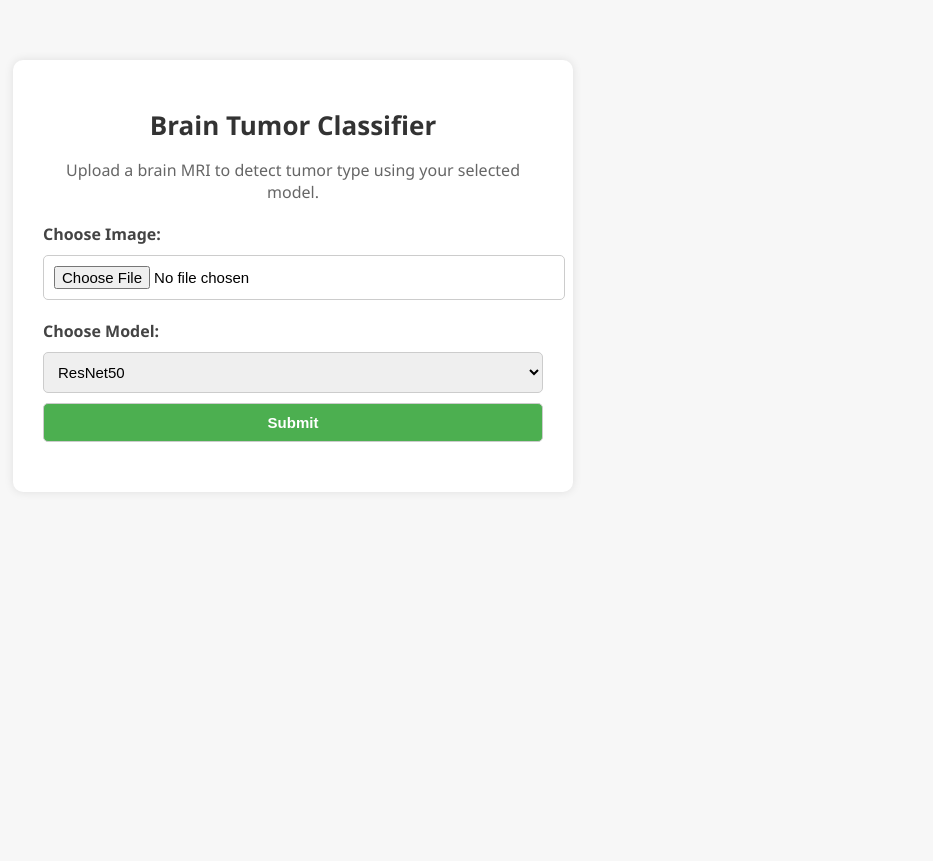
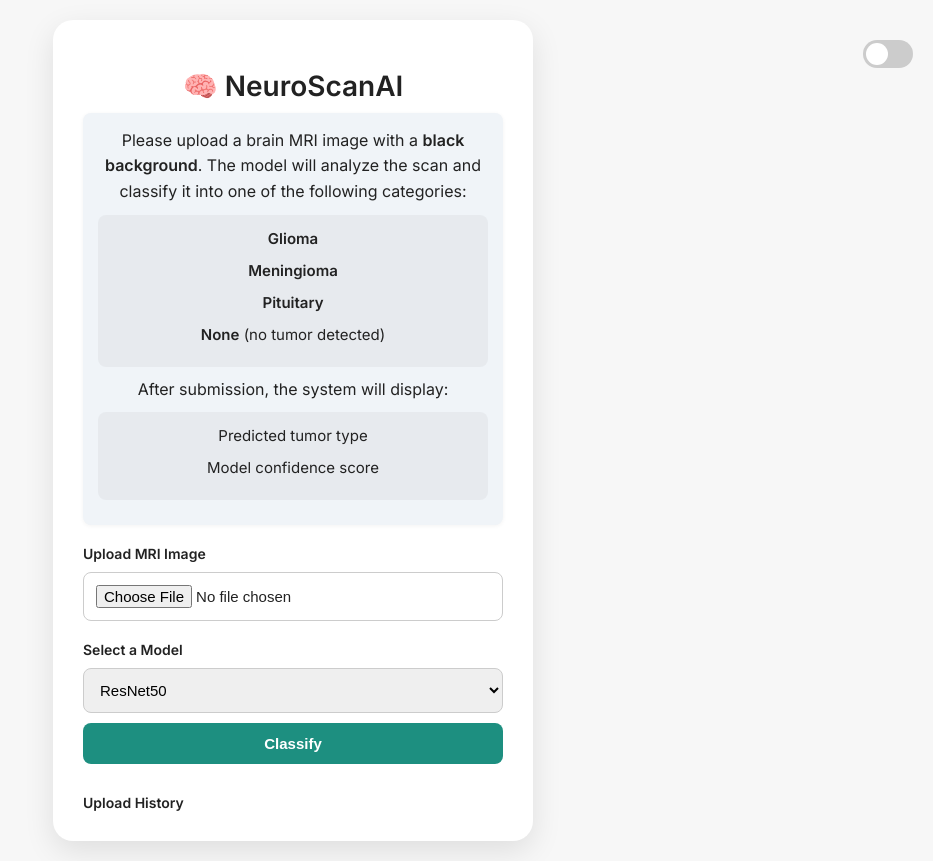
Before and after one commit to CrooBrys/NeuroScanAI, a Flask app: page / in a window 1280 px wide. Shown: the whole page, without its empty margins (347-1280 px from the left). Before the commit the page ends 442 px from the top, so only its background shows below. Run offline with Flask 3, Linux system fonts and the light colour scheme.

Commit message:
Fully Deployed App
Deployed a full app that uses our models to make predictions on MRI images. The app is fully deployed and accessible online

```diff
--- a/deployment/app.py
+++ b/deployment/app.py
@@ -1,96 +1,129 @@
 import os
-os.environ['TF_ENABLE_ONEDNN_OPTS'] = '0'  # Disable oneDNN logs
-os.environ['TF_CPP_MIN_LOG_LEVEL'] = '2'   # Suppress TF warnings/info
-
+import traceback
 from flask import Flask, request, jsonify, render_template
 from tensorflow.keras.models import load_model
 from tensorflow.keras.applications import resnet50, vgg16, efficientnet, inception_v3
 import numpy as np
 from PIL import Image
+from google.cloud import storage
 import io
 
+# Suppress TensorFlow warnings
+os.environ['TF_ENABLE_ONEDNN_OPTS'] = '0'
+os.environ['TF_CPP_MIN_LOG_LEVEL'] = '2'
+
 app = Flask(__name__)
+bucket_name = os.environ.get("GCS_BUCKET")
+IS_LOCAL = False  # Set to True if testing from ../training/models folder
 
-# Class names must match your model output order
 CLASS_NAMES = ['Glioma', 'Meningioma', 'None', 'Pituitary']
 
 def preprocess_image(image_bytes, model_name):
-    """
-    Preprocess an uploaded image to match the input requirements of the selected model.
-    """
-    print(model_name)
-    # Load image and convert to RGB
-    image = Image.open(io.BytesIO(image_bytes)).convert('RGB')
+    try:
+        print("[DEBUG] Starting image preprocessing...")
+        image = Image.open(io.BytesIO(image_bytes)).convert('RGB')
+        image = image.resize((224, 224))
+        image = np.asarray(image).astype('float32')
 
-    # Resize to expected input size
-    image = image.resize((224, 224))
+        if model_name == "ResNet50.keras":
+            image = resnet50.preprocess_input(image)
+        elif model_name == "VGG16.keras":
+            image = vgg16.preprocess_input(image)
+        elif model_name == "EfficientNetB0.keras":
+            image = efficientnet.preprocess_input(image)
+        elif model_name == "InceptionV3.keras":
+            image = inception_v3.preprocess_input(image)
+        else:
+            raise ValueError(f"Unsupported model: {model_name}")
 
-    # Convert to float32 NumPy array
-    image = np.asarray(image).astype('float32')
-
-    # Apply model-specific preprocessing
-    if model_name == "ResNet50.keras":
-        image = resnet50.preprocess_input(image)
-    elif model_name == "VGG16.keras":
-        image = vgg16.preprocess_input(image)
-    elif model_name == "EfficientNetB0.keras":
-        image = efficientnet.preprocess_input(image)
-    elif model_name == "InceptionV3.keras":
-        image = inception_v3.preprocess_input(image)
-    else:
-        raise ValueError(f"Unsupported model: {model_name}")
-
-    # Add batch dimension
-    image = np.expand_dims(image, axis=0)
-    return image
+        image = np.expand_dims(image, axis=0)
+        print("[DEBUG] Preprocessing complete.")
+        return image
+    except Exception as e:
+        print(f"[DEBUG] Error during preprocessing: {e}")
+        traceback.print_exc()
+        raise
 
 @app.route('/')
 def index():
-    return render_template('index.html')
+    try:
+        print("[DEBUG] Serving index.html")
+        return render_template('index.html')
+    except Exception as e:
+        print(f"[DEBUG] Error rendering index: {e}")
+        traceback.print_exc()
+        return "Internal Server Error", 500
 
 @app.route('/upload', methods=['POST'])
 def upload():
+    print("[DEBUG] Upload route called")
+
     model_name = request.args.get('model')
     if not model_name:
+        print("[DEBUG] No model specified in query params")
         return jsonify({'error': 'Model not specified'}), 400
 
-    model_path = os.path.join("../training", "models", model_name)
+    try:
+        if IS_LOCAL:
+            model_path = os.path.join("..", "training", "models", model_name)
+            print(f"[DEBUG] Loading local model from: {model_path}")
+            model = load_model(model_path)
+        else:
+            if not bucket_name:
+                print("[DEBUG] GCS_BUCKET environment variable not set")
+                return jsonify({'error': 'Server misconfiguration: GCS_BUCKET not set'}), 500
 
-    if not os.path.isfile(model_path):
-        return jsonify({'error': f'Model \"{model_name}\" not found.'}), 404
-
-    try:
-        model = load_model(model_path)
+            print(f"[DEBUG] Loading model from GCS bucket: {bucket_name}")
+            client = storage.Client()
+            bucket = client.bucket(bucket_name)
+            blob = bucket.blob(f"{model_name}")
+            model_temp_path = f"/tmp/{model_name}"
+            print(f"[DEBUG] Downloading model to: {model_temp_path}")
+            blob.download_to_filename(model_temp_path)
+            model = load_model(model_temp_path)
+            print("[DEBUG] Model loaded successfully")
     except Exception as e:
         print(f"[DEBUG] Model loading error: {e}")
+        traceback.print_exc()
         return jsonify({'error': 'Failed to load model.'}), 500
 
     if 'file' not in request.files:
+        print("[DEBUG] No file in request")
         return jsonify({'error': 'No file uploaded.'}), 400
 
     file = request.files['file']
     if file.filename == '':
+        print("[DEBUG] Empty filename submitted")
         return jsonify({'error': 'No file selected.'}), 400
 
     if file and file.filename.lower().endswith(('.jpg', '.jpeg', '.png')):
         try:
+            print("[DEBUG] Processing uploaded image...")
             image_bytes = file.read()
             image = preprocess_image(image_bytes, model_name)
             prediction = model.predict(image)[0]
             predicted_class = CLASS_NAMES[np.argmax(prediction)]
             confidence = float(np.max(prediction))
-            print("Raw prediction:", prediction)
-            print("Predicted index:", np.argmax(prediction))
-            print("Predicted class:", predicted_class)
+            print("[DEBUG] Raw prediction:", prediction)
+            print("[DEBUG] Predicted index:", np.argmax(prediction))
+            print("[DEBUG] Predicted class:", predicted_class)
             return jsonify({
                 'class': predicted_class,
                 'confidence': round(confidence * 100, 2)
             })
         except Exception as e:
             print(f"[DEBUG] Prediction error: {e}")
+            traceback.print_exc()
             return jsonify({'error': 'Prediction failed.'}), 500
     else:
+        print("[DEBUG] Unsupported file type uploaded")
         return jsonify({'error': 'Unsupported file type. Only .jpg, .jpeg, .png allowed.'}), 400
 
 if __name__ == '__main__':
-    app.run(debug=True)
+    try:
+        port = int(os.environ.get("PORT", 8080))
+        print(f"[DEBUG] Starting Flask app on port {port}")
+        app.run(host='0.0.0.0', port=port, debug=True)
+    except Exception as e:
+        print(f"[DEBUG] Error starting Flask app: {e}")
+        traceback.print_exc()
--- a/deployment/requirements.txt
+++ b/deployment/requirements.txt
@@ -2,3 +2,5 @@ Flask==3.1.0
 tensorflow==2.17.0
 numpy==1.24.4
 Pillow==10.2.0
+gunicorn
+google-cloud-storage
--- a/deployment/static/script.js
+++ b/deployment/static/script.js
@@ -5,14 +5,24 @@ document.addEventListener("DOMContentLoaded", function () {
   const preview = document.getElementById("preview");
   const loader = document.getElementById("loader");
   const result = document.getElementById("result");
+  const history = document.getElementById("history");
+  const historyContainer = document.getElementById("history-entries");
   const submitBtn = form.querySelector('button[type="submit"]');
+  const toggle = document.getElementById("dark-toggle");
 
+  // 🌙 Dark mode toggle
+  toggle.addEventListener("change", () => {
+    document.body.classList.toggle("dark", toggle.checked);
+  });
+
+  // 🔄 Reset state on page load
   window.addEventListener('load', () => {
     imageInput.value = '';
     preview.style.display = 'none';
+    historyContainer.innerHTML = ""; // Clear previous entries
   });
 
-  // Clear result on new image selection
+  // 📷 Image preview handler
   imageInput.addEventListener("change", () => {
     result.innerHTML = "";
     const file = imageInput.files[0];
@@ -28,12 +38,12 @@ document.addEventListener("DOMContentLoaded", function () {
     }
   });
 
-  // Clear result on model change
+  // 🧪 Clear result when switching model
   modelSelect.addEventListener("change", () => {
     result.innerHTML = "";
   });
 
-  // Handle form submission
+  // 🧠 Form submission and prediction
   form.addEventListener("submit", async (e) => {
     e.preventDefault();
 
@@ -49,7 +59,6 @@ document.addEventListener("DOMContentLoaded", function () {
     formData.append("file", file);
     const url = `/upload?model=${encodeURIComponent(selectedModel)}`;
 
-    // Disable all inputs and show loader
     imageInput.disabled = true;
     modelSelect.disabled = true;
     submitBtn.disabled = true;
@@ -68,16 +77,50 @@ document.addEventListener("DOMContentLoaded", function () {
       if (data.error) {
         result.innerHTML = `<p style="color:red;">Error: ${data.error}</p>`;
       } else {
+        // 🎯 Show result
         result.innerHTML = `
           <p>Prediction: <strong>${data.class}</strong></p>
           <p>Confidence: ${data.confidence}%</p>
+          <div class="confidence-bar">
+            <div class="confidence-fill" style="width:${data.confidence}%;">
+              ${data.confidence}%
+            </div>
+          </div>
         `;
+
+        // 📝 Add to history
+        const fileName = file.name;
+        const timestamp = new Date().toLocaleString();
+        const confidenceClass =
+          data.confidence >= 85
+            ? "high"
+            : data.confidence >= 60
+            ? "medium"
+            : "low";
+
+        const historyEntry = document.createElement("div");
+        historyEntry.className = "history-entry";
+        historyEntry.innerHTML = `
+          <div class="history-meta">
+            <strong>${fileName}</strong> &mdash; ${timestamp}
+          </div>
+          <div>Prediction: <strong>${data.class}</strong></div>
+          <div class="confidence-bar history-bar ${confidenceClass}">
+            <div class="confidence-fill" style="width:${data.confidence}%;">
+              ${data.confidence}%
+            </div>
+          </div>
+          <hr>
+        `;
+
+        if (historyContainer) {
+          historyContainer.prepend(historyEntry);
+        }
       }
     } catch (err) {
       loader.style.display = "none";
       result.innerHTML = `<p style="color:red;">Request failed. Please try again later.</p>`;
     } finally {
-      // Re-enable all inputs
       imageInput.disabled = false;
       modelSelect.disabled = false;
       submitBtn.disabled = false;
--- a/deployment/static/style.css
+++ b/deployment/static/style.css
@@ -1,37 +1,64 @@
+:root {
+  --bg-color: #f7f7f7;
+  --card-color: #fff;
+  --text-color: #222;
+  --accent-color: #1d8f80;
+  --loader-color: #1d8f80;
+}
+
+body.dark {
+  --bg-color: #121212;
+  --card-color: #1e1e1e;
+  --text-color: #f0f0f0;
+  --accent-color: #64ffda;
+  --loader-color: #64ffda;
+}
+
 body {
-    font-family: 'Segoe UI', Tahoma, Geneva, Verdana, sans-serif;
-    background-color: #f7f7f7;
+  font-family: 'Inter', sans-serif;
+  background-color: var(--bg-color);
   margin: 0;
   padding: 0;
+  display: flex;
+  justify-content: center;
+  align-items: center;
+  min-height: 100vh;
+  color: var(--text-color);
+  transition: all 0.3s ease;
 }
 
-  .container {
-    max-width: 500px;
-    margin: 60px auto;
+.app-container {
+  width: 100%;
+  max-width: 480px;
+  padding: 20px;
+}
+
+.card {
+  background-color: var(--card-color);
+  border-radius: 20px;
   padding: 30px;
-    background-color: #fff;
-    border-radius: 10px;
-    box-shadow: 0 0 10px rgba(0, 0, 0, 0.1);
+  box-shadow: 0 10px 30px rgba(0, 0, 0, 0.1);
   text-align: center;
+  transition: background-color 0.3s ease;
 }
 
 h1 {
+  font-size: 28px;
   margin-bottom: 10px;
-    font-size: 26px;
-    color: #333;
 }
 
 p {
-    color: #666;
+  color: var(--text-color);
   margin-bottom: 20px;
 }
 
 label {
   display: block;
+  text-align: left;
   margin-top: 20px;
-    font-weight: bold;
-    color: #444;
-    text-align: left;
+  font-weight: 600;
+  color: var(--text-color);
+  font-size: 14px;
 }
 
 input[type="file"],
@@ -39,22 +66,24 @@ body {
 button {
   width: 100%;
   margin-top: 10px;
-    padding: 10px;
+  padding: 12px;
   font-size: 15px;
+  border-radius: 8px;
   border: 1px solid #ccc;
-    border-radius: 5px;
+  box-sizing: border-box;
 }
 
 button {
-    background-color: #4caf50;
+  background-color: var(--accent-color);
   color: white;
-    font-weight: bold;
+  font-weight: 600;
+  border: none;
   cursor: pointer;
   transition: background-color 0.2s ease;
 }
 
 button:hover {
-    background-color: #45a049;
+  opacity: 0.9;
 }
 
 #preview-container {
@@ -62,33 +91,196 @@ body {
 }
 
 #preview {
-    max-width: 300px;
-    max-height: 300px;
-    width: auto;
-    height: auto;
-    border-radius: 6px;
+  max-width: 100%;
+  max-height: 240px;
   margin-top: 10px;
+  border-radius: 12px;
   border: 1px solid #ccc;
-    object-fit: contain;
+  object-fit: cover;
   display: block;
   margin-left: auto;
   margin-right: auto;
 }
 
-  #loader {
-    margin-top: 20px;
-    font-style: italic;
-    color: #007bff;
+.spinner {
+  display: none;
+  margin: 20px auto;
+  border: 4px solid rgba(0, 0, 0, 0.1);
+  border-left-color: var(--loader-color);
+  border-radius: 50%;
+  width: 30px;
+  height: 30px;
+  animation: spin 0.8s linear infinite;
+}
+
+@keyframes spin {
+  to {
+    transform: rotate(360deg);
+  }
 }
 
 #result {
   margin-top: 20px;
-    font-weight: bold;
   font-size: 16px;
+  font-weight: 600;
+  color: var(--text-color);
 }
 
-  button:disabled {
-    opacity: 0.6;
-    cursor: not-allowed;
-    pointer-events: none;
+.confidence-bar {
+  background: #ccc;
+  border-radius: 8px;
+  overflow: hidden;
+  margin-top: 10px;
+  height: 20px;
 }
+
+.confidence-fill {
+  background-color: var(--accent-color);
+  height: 100%;
+  width: 0;
+  transition: width 0.4s ease;
+  color: white;
+  text-align: center;
+  font-size: 13px;
+  line-height: 20px;
+}
+
+.theme-toggle {
+  position: absolute;
+  top: 20px;
+  right: 20px;
+}
+
+.switch {
+  position: relative;
+  display: inline-block;
+  width: 50px;
+  height: 28px;
+}
+
+.switch input {
+  opacity: 0;
+  width: 0;
+  height: 0;
+}
+
+.slider {
+  position: absolute;
+  cursor: pointer;
+  top: 0;
+  left: 0;
+  right: 0;
+  bottom: 0;
+  background-color: #ccc;
+  transition: 0.4s;
+  border-radius: 34px;
+}
+
+.slider:before {
+  position: absolute;
+  content: "";
+  height: 22px;
+  width: 22px;
+  left: 3px;
+  bottom: 3px;
+  background-color: white;
+  transition: 0.4s;
+  border-radius: 50%;
+}
+
+input:checked + .slider {
+  background-color: var(--accent-color);
+}
+
+input:checked + .slider:before {
+  transform: translateX(22px);
+}
+
+.history {
+  margin-top: 30px;
+  font-size: 14px;
+  text-align: left;
+  color: var(--text-color);
+}
+
+.history-entry {
+  margin-bottom: 20px;
+}
+
+.history-meta {
+  font-size: 13px;
+  color: #888;
+  margin-bottom: 6px;
+}
+
+.history-bar {
+  background: #ccc;
+  border-radius: 6px;
+  overflow: hidden;
+  height: 18px;
+  margin-top: 5px;
+}
+
+.history-bar .confidence-fill {
+  height: 100%;
+  color: white;
+  font-size: 12px;
+  line-height: 18px;
+  text-align: center;
+  transition: width 0.3s ease;
+}
+
+.history-bar.high .confidence-fill {
+  background-color: #4caf50; /* green */
+}
+
+.history-bar.medium .confidence-fill {
+  background-color: #ffa726; /* orange */
+}
+
+.history-bar.low .confidence-fill {
+  background-color: #ef5350; /* red */
+}
+
+.instructions {
+  font-size: 16px;
+  line-height: 1.6;
+  color: var(--text-color);
+  background-color: #f0f4f8;
+  padding: 15px;
+  border-radius: 8px;
+  box-shadow: 0 1px 4px rgba(0, 0, 0, 0.05);
+  transition: background-color 0.3s ease, color 0.3s ease;
+}
+
+body.dark .instructions {
+  background-color: #1e1e1e;
+  color: var(--text-color);
+  box-shadow: 0 1px 4px rgba(255, 255, 255, 0.05);
+}
+
+.instructions p {
+  margin: 0 0 10px 0;
+}
+
+.list-block {
+  background-color: rgba(0, 0, 0, 0.04);
+  padding: 12px 16px;
+  border-radius: 8px;
+  margin: 10px 0;
+}
+
+body.dark .list-block {
+  background-color: rgba(255, 255, 255, 0.05);
+}
+
+.instructions ul {
+  list-style: none;
+  padding-left: 0;
+  margin: 0;
+}
+
+.instructions li {
+  margin-bottom: 8px;
+  font-size: 15px;
+}
--- a/deployment/templates/index.html
+++ b/deployment/templates/index.html
@@ -1,29 +1,55 @@
 <!DOCTYPE html>
 <html lang="en">
-
 <head>
   <meta charset="UTF-8">
-  <title>Brain Tumor Classifier</title>
+  <title>NeuroScanAI — Brain Tumor Classifier</title>
+  <meta name="viewport" content="width=device-width, initial-scale=1">
+  <link href="https://fonts.googleapis.com/css2?family=Inter:wght@400;600&display=swap" rel="stylesheet">
   <link rel="stylesheet" href="{{ url_for('static', filename='style.css') }}">
 </head>
+<body>
+  <div class="theme-toggle">
+    <label class="switch">
+      <input type="checkbox" id="dark-toggle">
+      <span class="slider"></span>
+    </label>
+  </div>
 
-<body>
-  <div class="container">
-    <h1>Brain Tumor Classifier</h1>
-    <p>Upload a brain MRI to detect tumor type using your selected model.</p>
+  <div class="app-container">
+    <div class="card">
+      <h1>🧠 NeuroScanAI</h1>
+      <div class="instructions">
+        <p>
+          Please upload a brain MRI image with a <strong>black background</strong>. The model will analyze the scan and classify it into one of the following categories:
+        </p>
 
+        <div class="list-block">
+          <ul>
+            <li><strong>Glioma</strong></li>
+            <li><strong>Meningioma</strong></li>
+            <li><strong>Pituitary</strong></li>
+            <li><strong>None</strong> (no tumor detected)</li>
+          </ul>
+        </div>
+
+        <p>After submission, the system will display:</p>
+
+        <div class="list-block">
+          <ul>
+            <li>Predicted tumor type</li>
+            <li>Model confidence score</li>
+          </ul>
+        </div>
+      </div>
       <form id="upload-form">
-      <!-- Image Upload -->
-      <label for="image">Choose Image:</label>
+        <label for="image">Upload MRI Image</label>
         <input type="file" id="image" name="file" accept=".jpg,.jpeg,.png" required>
 
-      <!-- Image Preview -->
         <div id="preview-container">
-        <img id="preview" src="#" alt="Image Preview" style="display:none; max-width:100%;">
+          <img id="preview" src="#" alt="Image Preview" style="display:none;">
         </div>
 
-      <!-- Model Selector -->
-      <label for="model-select">Choose Model:</label>
+        <label for="model-select">Select a Model</label>
         <select id="model-select" name="model">
           <option value="ResNet50.keras">ResNet50</option>
           <option value="VGG16.keras">VGG16</option>
@@ -31,16 +57,19 @@
           <option value="InceptionV3.keras">InceptionV3</option>
         </select>
 
-      <!-- Submit -->
-      <button type="submit">Submit</button>
+        <button type="submit">Classify</button>
       </form>
 
-    <!-- Loader and Result -->
-    <div id="loader" style="display:none;">Classifying...</div>
+      <div id="loader" class="spinner"></div>
       <div id="result"></div>
+
+      <div id="history" class="history">
+        <strong>Upload History</strong>
+        <div id="history-entries"></div>
+      </div>
+    </div>
   </div>
 
   <script src="{{ url_for('static', filename='script.js') }}"></script>
 </body>
-
 </html>
```
Also changed, not shown: 1 other file. Lines whose indentation alone changed are shown as unchanged.
